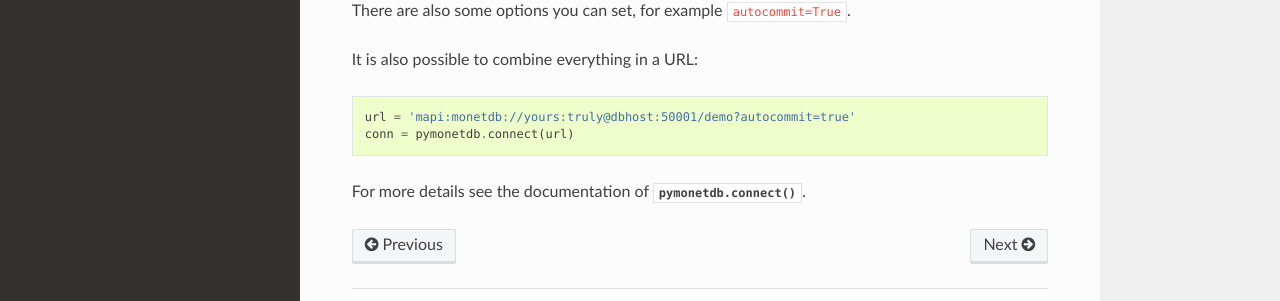
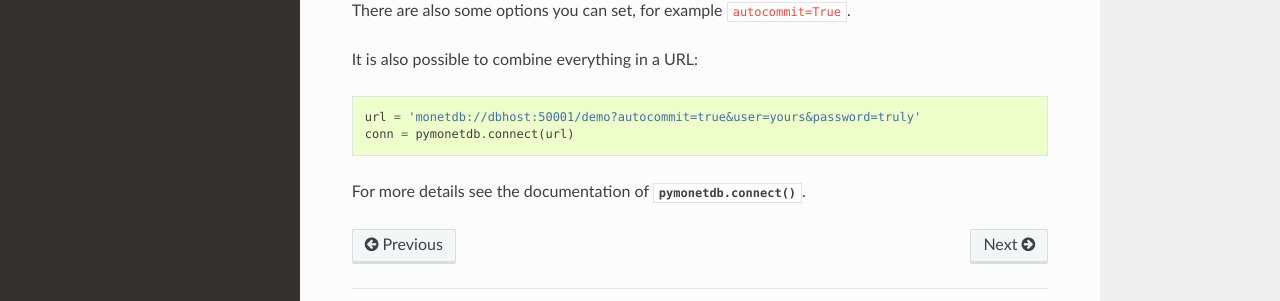
Before and after one commit to MonetDB/pymonetdb, a Sphinx documentation site: the page built from doc/introduction.rst, in a window 1280 px wide and 1201 px high. Shown: the part 807-1108 px from the top of the window. Built offline with Sphinx 7.4.7 and the Read the Docs theme 2.0.0, drawn with Linux system fonts in a browser that asks for light colours.

Commit message:
Switch documentation to new URL style

```diff
--- a/doc/batchsize.rst
+++ b/doc/batchsize.rst
@@ -61,7 +61,7 @@ however, the subsequent batches can be transferred much more efficiently with
 the binary format. By default, pymonetdb will automatically use it when
 possible unless configured otherwise using the `binary` setting, e.g.
 `pymonetdb.connect('demo', binary=0)` or
-`pymonetdb.connect('mapi:monetdb://localhost/demo?binary=0')`.
+`pymonetdb.connect('monetdb://localhost/demo?binary=0')`.
 
 Normally, the binary result set transfer is transparent to the user
 applications. The result set fetching functions automatically do the necessary
--- a/doc/introduction.rst
+++ b/doc/introduction.rst
@@ -34,7 +34,7 @@ There are also some options you can set, for example :code:`autocommit=True`.
 
 It is also possible to combine everything in a URL::
 
-  url = 'mapi:monetdb://yours:truly@dbhost:50001/demo?autocommit=true'
+  url = 'monetdb://dbhost:50001/demo?autocommit=true&user=yours&password=truly'
   conn = pymonetdb.connect(url)
 
 For more details see the documentation of :func:`pymonetdb.connect`.
--- a/pymonetdb/__init__.py
+++ b/pymonetdb/__init__.py
@@ -72,7 +72,8 @@ def connect(    # noqa C901
     Can connect using TCP or using a Unix Domain socket.
 
     database : str
-        name of the database, or a URI
+        name of the database, or a
+        `MonetDB URL <https://www.monetdb.org/documentation/user-guide/client-interfaces/monetdb-urls/>`_
     hostname : str
         host name to make TCP connection to
     port : int
@@ -122,7 +123,7 @@ def connect(    # noqa C901
     dangerous_tls_nocheck : str
         comma-separated list of certificate checks to skip during connecting:
         'host': ignore host name mismatch,
-        'cert': ignore bad certificat chain
+        'cert': ignore bad certificate chain
     """
 
     target = Target()
```
